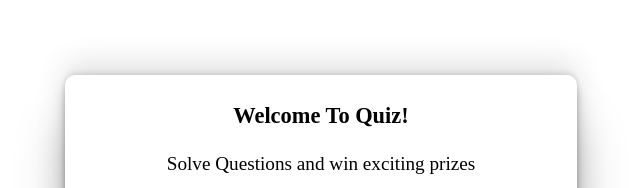
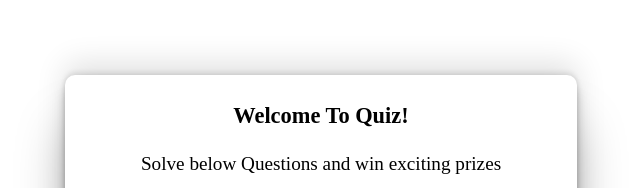
Before and after one commit to Harsh-696/Quiz, a plain HTML site: page asset/index.html in a window 1280 px wide. Shown: the part 125-313 px from the top of the page, without its empty margins (319-959 px from the left). Drawn offline with Linux system fonts and the light colour scheme; files whose address does not match are found by name.

Commit message:
Below Added

```diff
--- a/asset/index.html
+++ b/asset/index.html
@@ -12,7 +12,7 @@
       <div class="quiz-container" id="quiz">
         <div class="quiz-header">
           <h2 id="greeting">Welcome To Quiz!</h2>
-          <p id="detail">Solve Questions and win exciting prizes</p>
+          <p id="detail">Solve below Questions and win exciting prizes</p>
           <p id="question"></p>
           <ul id="question-list">
             <li>
```
